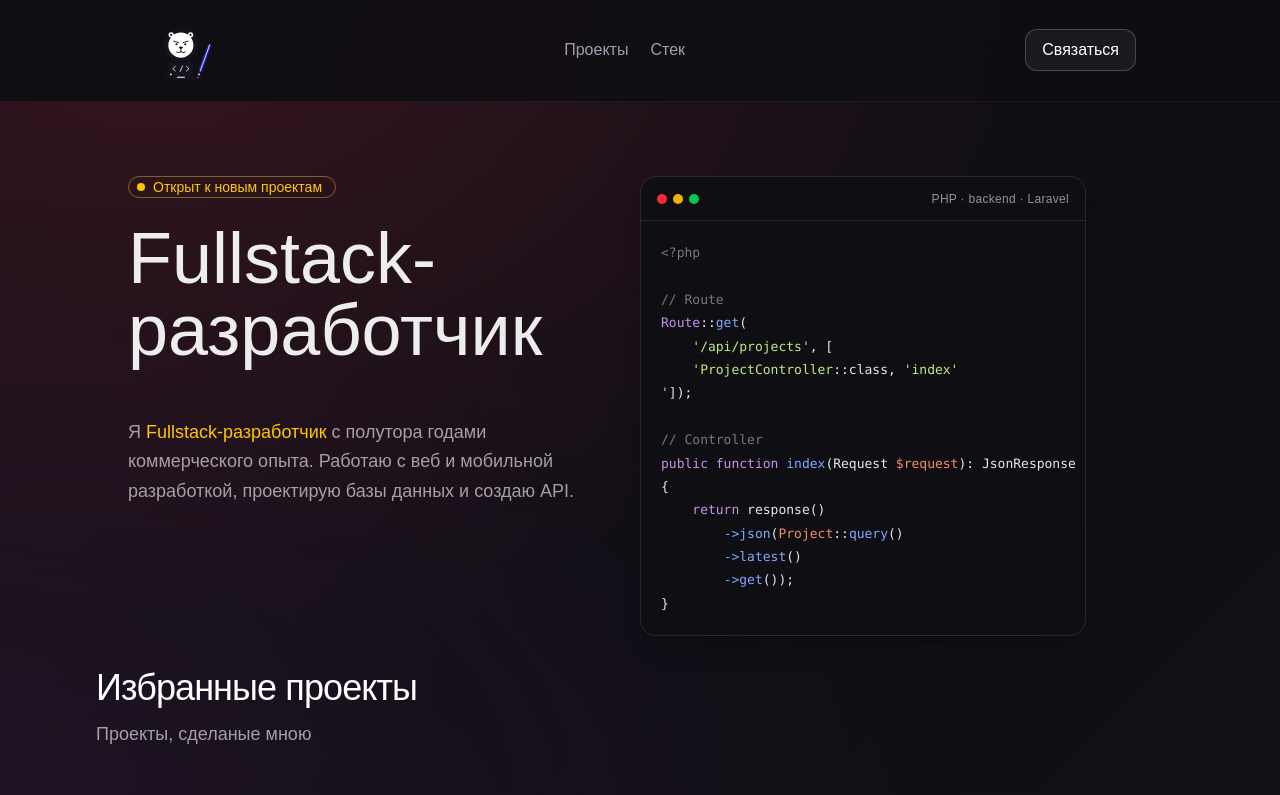
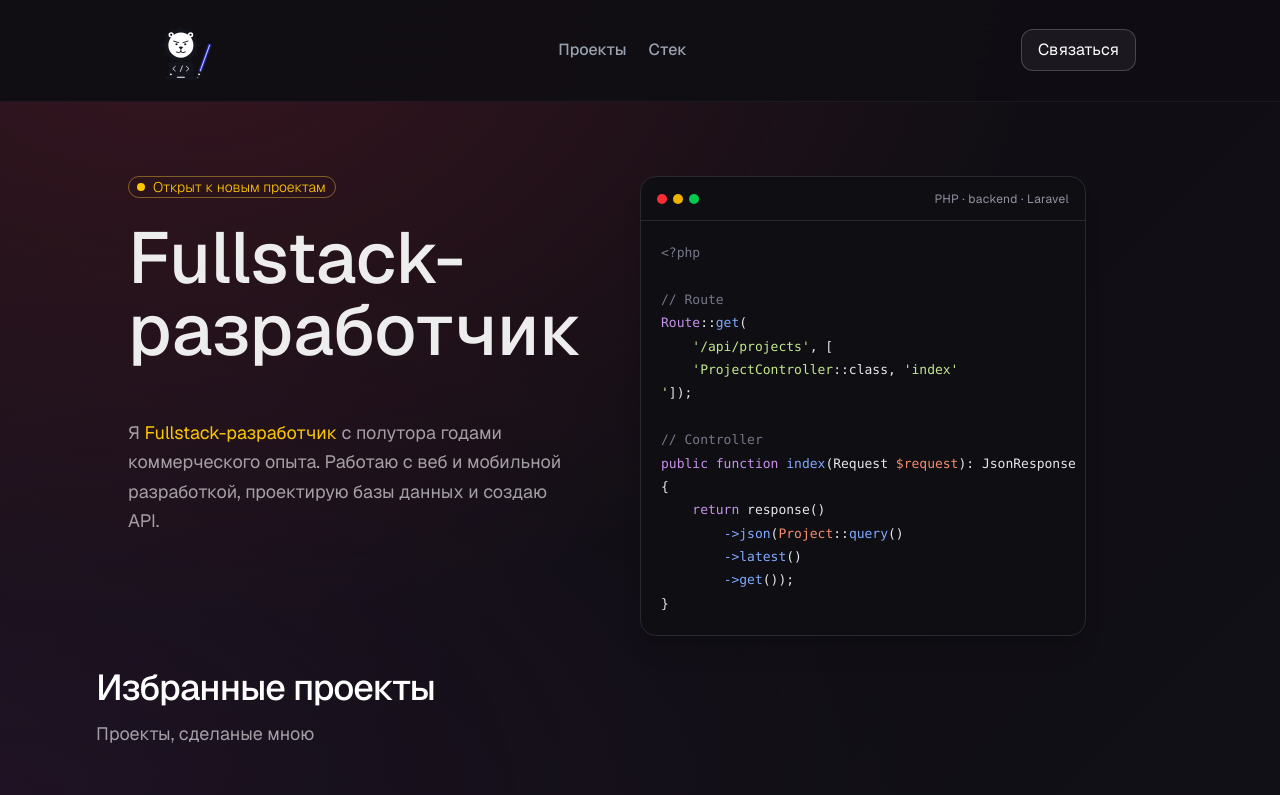
Before and after one commit to VulnerableCreature/portfolio, a Next.js app: page / in a window 1280 px wide. Shown: the top 795 px of the page. Built offline with nearby package versions, Linux system fonts and the light colour scheme; no server answers.

Commit message:
update bages year, and style, decomposition

```diff
--- a/app/globals.css
+++ b/app/globals.css
@@ -10,7 +10,6 @@
   --color-background: var(--background);
   --color-foreground: var(--foreground);
   --font-sans: var(--font-geist-sans);
-  --font-mono: var(--font-geist-mono);
 }
 
 html {
@@ -34,9 +33,7 @@ body {
       transparent 50%
     ),
     linear-gradient(135deg, #191219 0%, #100e14 55%, #111016 100%);
-
   background-repeat: no-repeat;
   background-attachment: fixed;
   color: var(--foreground);
-  font-family: Arial, Helvetica, sans-serif;
 }
--- a/app/layout.tsx
+++ b/app/layout.tsx
@@ -1,93 +1,14 @@
-import type { Metadata, Viewport } from "next";
-import { Geist_Mono } from "next/font/google";
 import "./globals.css";
 import { Header } from "@/components/layouts/Header";
-import { basePath } from "@/config/environment";
+import { metadata } from "@/lib/seo/metadata";
+import { viewport } from "@/lib/seo/viewport";
+import { geistSans } from "@/styles/font";
 
-const geist = Geist_Mono({
-  variable: "--font-geist-sans",
-  subsets: ["latin"],
-});
-
-export const metadata: Metadata = {
-  title: {
-    default: "Лев Мещеряков - PHP Backend Developer",
-    template: "%s | Лев Мещеряков",
-  },
-  description:
-    "Портфолио Льва Мещерякова - PHP Backend-разработчика. Проекты на PHP, Laravel, REST API, Dart, Flutter интеграции и разработка веб-приложений.",
-  applicationName: "Портфолио Льва Мещерякова",
-  authors: [
-    {
-      name: "Лев Мещеряков",
-    },
-  ],
-  creator: "Лев Мещеряков",
-  publisher: "Лев Мещеряков",
-  keywords: [
-    "Лев Мещеряков",
-    "PHP Developer",
-    "PHP Backend Developer",
-    "Лев Мещеряков PHP Backend Developer",
-    "Лев Мещеряков PHP Developer",
-    "Junior PHP Developer",
-    "Middle PHP Developer",
-    "Laravel Developer",
-    "PHP",
-    "Laravel",
-    "REST API",
-    "Backend-разработка",
-    "Frontend-разработка",
-    "Портфолио разработчика",
-    "Dart",
-    "FLutter",
-    "Flutter Developer",
-    "Лев Мещеряков Flutter Developer",
-    "Dart Developer",
-    "Лев Мещеряков Dart Developer",
-  ],
-  icons: {
-    icon: `${basePath}/images/logo-lion.svg`,
-    shortcut: `${basePath}/images/logo-lion.svg`,
-  },
-  openGraph: {
-    type: "website",
-    locale: "ru_RU",
-    siteName: "Портфолио Льва Мещерякова",
-    title: "Лев Мещеряков - PHP Backend Developer",
-    description:
-      "Портфолио PHP Backend-разработчика: проекты, технический стек.",
-    images: [
-      {
-        url: `${basePath}/images/logo-lion.svg`,
-        alt: "Логотип портфолио Льва Мещерякова",
-      },
-    ],
-  },
-
-  robots: {
-    index: true,
-    follow: true,
-    googleBot: {
-      index: true,
-      follow: true,
-    },
-  },
-
-  category: "technology",
-};
-
-export const viewport: Viewport = {
-  themeColor: "#0b0b0f",
-  colorScheme: "dark",
-};
+export { metadata, viewport };
 
 export default function RootLayout({ children }: LayoutProps<"/">) {
   return (
-    <html
-      lang="ru"
-      className={`${geist.variable} ${geist.variable} h-full antialiased`}
-    >
+    <html lang="ru" className={`${geistSans.variable} h-full antialiased`}>
       <body className="min-h-full flex flex-col">
         <Header />
         {children}
--- a/components/About.tsx
+++ b/components/About.tsx
@@ -3,7 +3,7 @@ import HeroActions from "./HeroActions";
 
 export function About() {
   return (
-    <section className="mx-auto max-w-5xl w-full pt-44 grid grid-cols-1 md:grid-cols-2">
+    <section className="mx-auto max-w-5xl w-full pt-44 grid grid-cols-1 md:grid-cols-2 md:px-0 px-3">
       <div className="flex flex-col gap-6">
         <div className="w-52 flex items-center justify-start gap-2 px-2 border border-amber-300/40 rounded-xl">
           <div className="bg-yellow-400 size-2 rounded-full"></div>
@@ -11,7 +11,7 @@ export function About() {
             Открыт к новым проектам
           </span>
         </div>
-        <span className="text-7xl font-medium">Fullstack-разработчик</span>
+        <h1 className="text-7xl font-medium">Fullstack-разработчик</h1>
         <HeroActions />
       </div>
       <Code />
--- a/components/layouts/Header.tsx
+++ b/components/layouts/Header.tsx
@@ -1,5 +1,14 @@
 import { basePath } from "@/config/environment";
 import Image from "next/image";
+import Link from "next/link";
+
+const navLinks = [
+  { label: "Проекты", href: "#projects" },
+  { label: "Стек", href: "#stack" },
+];
+
+const linkClassName =
+  "inline-block text-md font-medium text-gray-400 transition-all duration-200 hover:-translate-y-0.5 hover:text-white";
 
 export function Header() {
   return (
@@ -14,23 +23,13 @@ export function Header() {
 
         <nav>
           <ul className="flex items-center justify-start gap-5.5">
-            <li>
-              <a
-                href="#projects"
-                className="inline-block text-md font-medium text-gray-400 transition-all duration-200 hover:-translate-y-0.5 hover:text-white"
-              >
-                Проекты
-              </a>
-            </li>
-
-            <li>
-              <a
-                href="#stack"
-                className="inline-block text-md font-medium text-gray-400 transition-all duration-200 hover:-translate-y-0.5 hover:text-white"
-              >
-                Стек
-              </a>
-            </li>
+            {navLinks.map(({ label, href }) => (
+              <li key={href}>
+                <Link href={href} className={linkClassName}>
+                  {label}
+                </Link>
+              </li>
+            ))}
           </ul>
         </nav>
 
--- a/components/project/ProjectCard.tsx
+++ b/components/project/ProjectCard.tsx
@@ -12,24 +12,17 @@ export default function ProjectCard({
   return (
     <article className="flex flex-col rounded-2xl border border-white/10 bg-white/5 p-6 transition-colors duration-200 hover:border-white/20">
       <div className="flex items-center justify-between gap-4">
-        <h3 className="text-xl font-medium text-white">
-          {project.title}
-        </h3>
+        <h3 className="text-xl font-medium text-white">{project.title}</h3>
 
-        <span className="shrink-0 text-sm text-white/50">
+        <span className="shrink-0 text-sm text-white/70 border px-3 py-1 border-red-400/50 bg-red-500/20 rounded-lg">
           {project.year}
         </span>
       </div>
 
-      <p className="mt-3 text-white/60">
-        {project.description}
-      </p>
+      <p className="mt-3 text-white/60">{project.description}</p>
 
       <div className="mt-4">
-        <ProjectBadges
-          activities={project.activities}
-          type={project.type}
-        />
+        <ProjectBadges activities={project.activities} type={project.type} />
       </div>
 
       <div className="my-4 flex flex-wrap gap-2">
--- a/components/project/SocialLinks.tsx
+++ b/components/project/SocialLinks.tsx
@@ -1,3 +1,4 @@
+import Link from "next/link";
 import type { ReactNode } from "react";
 
 type SocialLink = {
@@ -113,11 +114,11 @@ const socialLinks: SocialLink[] = [
 
 function SocialLinkCard({ link }: { link: SocialLink }) {
   return (
-    <a
+    <Link
       href={link.href}
       target={link.external ? "_blank" : undefined}
       rel={link.external ? "noopener noreferrer" : undefined}
-      className={`group flex min-w-0 items-center gap-3 rounded-xl border border-white/10 bg-white/3 px-4 py-3 transition-all duration-300 ${link.hover}`}
+      className={`group flex w-full min-w-0 items-center gap-3 rounded-xl border border-white/10 bg-white/3 px-4 py-3 transition-all duration-300 sm:w-fit ${link.hover}`}
     >
       <span
         className={`flex size-10 shrink-0 items-center justify-center rounded-lg transition-colors duration-300 ${link.color} ${link.hover}`}
@@ -134,7 +135,7 @@ function SocialLinkCard({ link }: { link: SocialLink }) {
       </span>
 
       <ExternalLinkIcon />
-    </a>
+    </Link>
   );
 }
 
--- a/content/projects/scholarship-app.md
+++ b/content/projects/scholarship-app.md
@@ -3,7 +3,7 @@ order: 3
 title: Scholarship App
 subtitle: Веб-приложение для обработки приказов о назначении стипендий
 year: 2026
-description: Реестр стипендий» помогает автоматизировать обработку приказов о стипендиях
+description: Реестр стипендий помогает автоматизировать обработку приказов о стипендиях
 tags: [Client - Server, Dart, Flutter, Node.Js, XML, Parser, MongoDB]
 video: /videos/scholarship.mp4
 activities: ["development", "support", "production"]
--- /dev/null
+++ b/lib/seo/metadata.ts
@@ -0,0 +1,75 @@
+import type { Metadata } from "next";
+import { basePath } from "@/config/environment";
+
+const siteName = "Портфолио Льва Мещерякова";
+const siteTitle = "Лев Мещеряков - Fullstack Developer";
+
+const siteDescription =
+  "Портфолио PHP Backend-разработчика. Проекты на PHP, Laravel, REST API, Dart, Flutter и разработка веб-приложений.";
+
+const keywords = [
+  "Лев Мещеряков",
+  "PHP Developer",
+  "PHP Backend Developer",
+  "Junior PHP Developer",
+  "Middle PHP Developer",
+  "Laravel Developer",
+  "REST API",
+  "Backend-разработка",
+  "Frontend-разработка",
+  "Портфолио разработчика",
+  "Dart",
+  "Flutter",
+  "Flutter Developer",
+  "Dart Developer",
+];
+
+const logoUrl = `${basePath}/images/logo-lion.svg`;
+
+export const metadata: Metadata = {
+  metadataBase: new URL(
+    process.env.NEXT_PUBLIC_SITE_URL ?? "http://localhost:3000",
+  ),
+
+  title: {
+    default: siteTitle,
+    template: "%s | Лев Мещеряков",
+  },
+
+  description: siteDescription,
+  applicationName: siteName,
+  authors: [{ name: "Лев Мещеряков" }],
+  creator: "Лев Мещеряков",
+  publisher: "Лев Мещеряков",
+  keywords,
+
+  icons: {
+    icon: logoUrl,
+    shortcut: logoUrl,
+  },
+
+  openGraph: {
+    type: "website",
+    locale: "ru_RU",
+    siteName,
+    title: siteTitle,
+    description: siteDescription,
+    images: [
+      {
+        url: logoUrl,
+        alt: "Логотип портфолио Льва Мещерякова",
+      },
+    ],
+  },
+
+  robots: {
+    index: true,
+    follow: true,
+    googleBot: {
+      index: true,
+      follow: true,
+    },
+  },
+
+  category: "technology",
+};
--- /dev/null
+++ b/lib/seo/viewport.ts
@@ -0,0 +1,6 @@
+import type { Viewport } from "next";
+
+export const viewport: Viewport = {
+  themeColor: "#0b0b0f",
+  colorScheme: "dark",
+};
--- /dev/null
+++ b/styles/font.ts
@@ -0,0 +1,7 @@
+import { Geist } from "next/font/google";
+
+export const geistSans = Geist({
+  variable: "--font-geist-sans",
+  subsets: ["latin", "cyrillic"],
+  display: "swap",
+});
```
